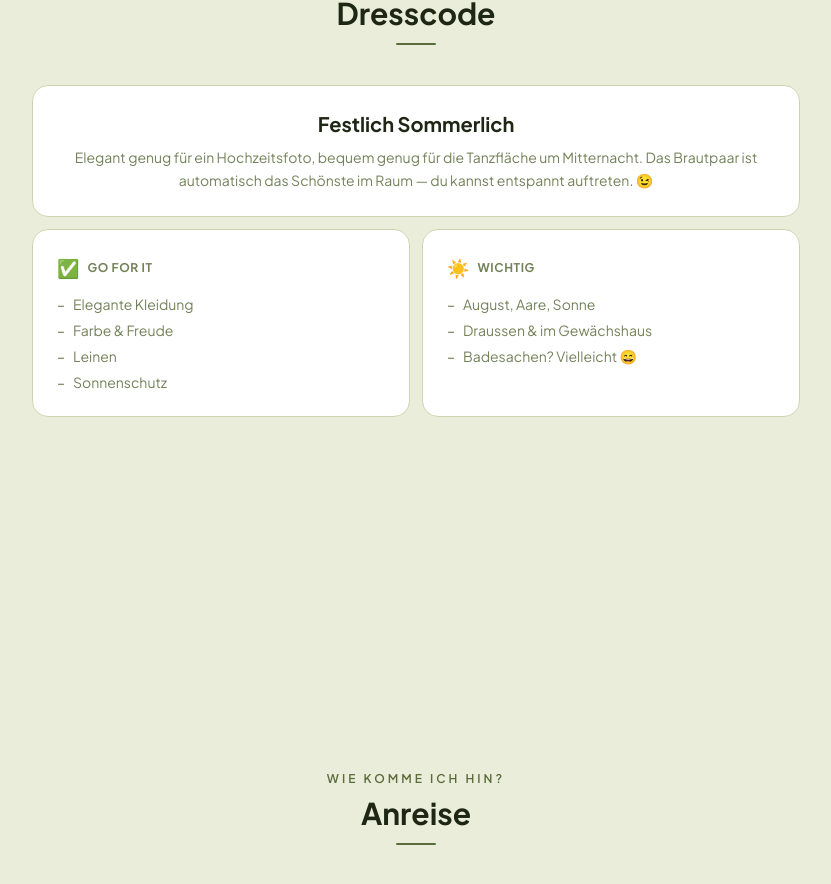
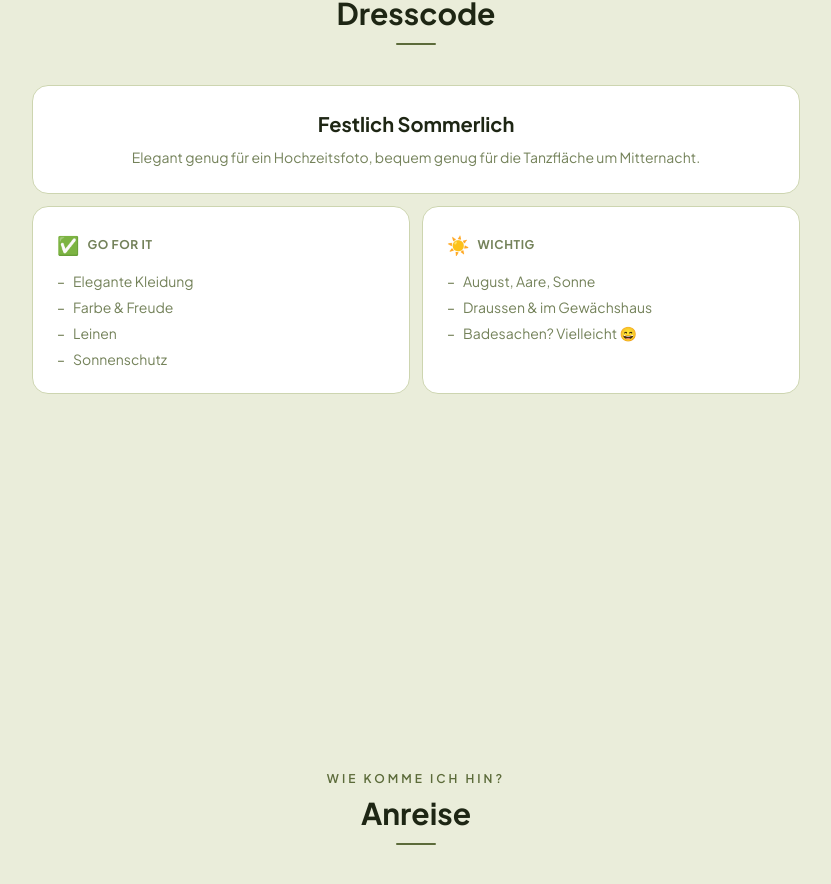
Before and after one commit to laurentb-wq/hochzeit-mila, a Next.js app: page / in a window 1280 px wide. Shown: the part 1733-2617 px from the top of the page, without its empty margins (224-1055 px from the left). Built offline with nearby package versions, Linux system fonts and the light colour scheme.

Commit message:
Remove Brautpaar sentence from Dresscode

```diff
--- a/app/components/FullPageLayout.tsx
+++ b/app/components/FullPageLayout.tsx
@@ -179,7 +179,7 @@ export default function FullPageLayout() {
 
             <Card className="text-center space-y-2 mb-3">
               <p className="text-xl font-bold" style={{ color: "#1E2614" }}>Festlich Sommerlich</p>
-              <p className="text-sm leading-relaxed" style={{ color: MUTED }}>Elegant genug für ein Hochzeitsfoto, bequem genug für die Tanzfläche um Mitternacht. Das Brautpaar ist automatisch das Schönste im Raum — du kannst entspannt auftreten. 😉</p>
+              <p className="text-sm leading-relaxed" style={{ color: MUTED }}>Elegant genug für ein Hochzeitsfoto, bequem genug für die Tanzfläche um Mitternacht.</p>
             </Card>
             <div className="grid grid-cols-1 sm:grid-cols-2 gap-3 items-stretch">
               {[
```
